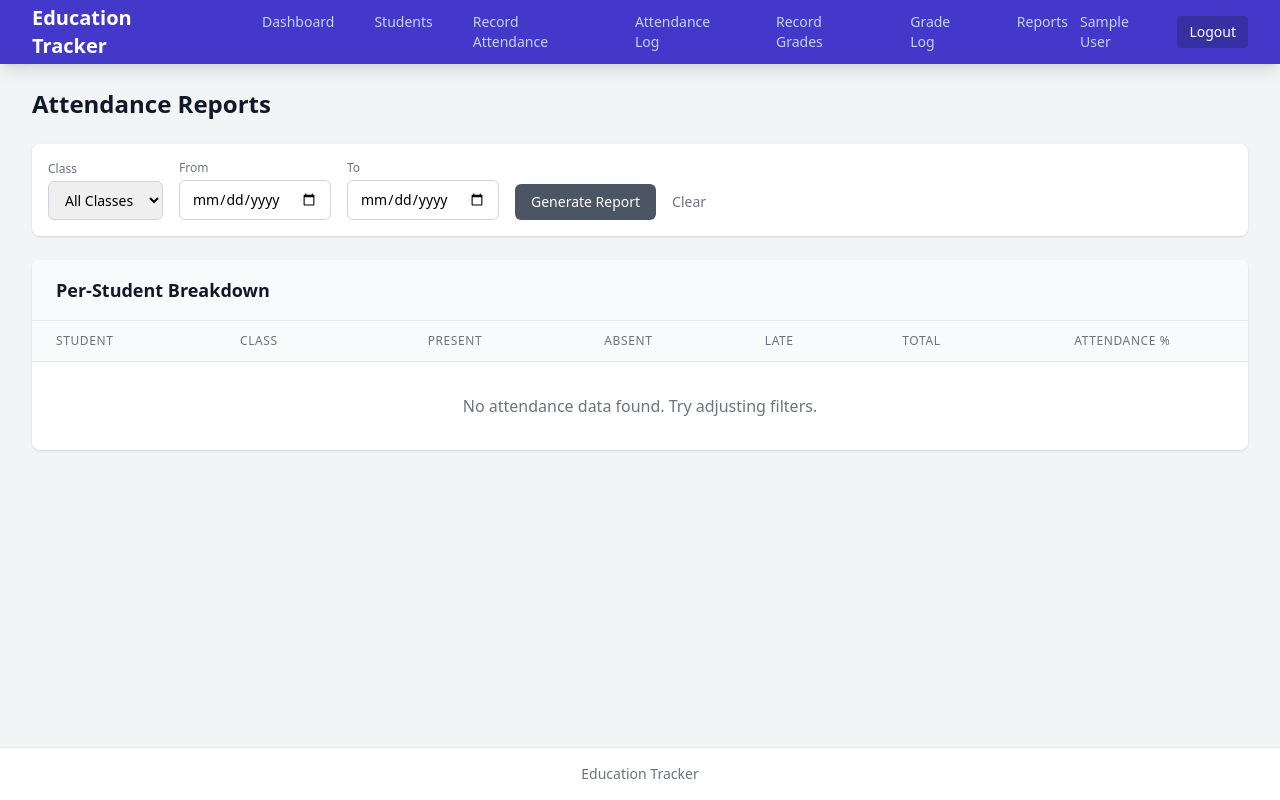
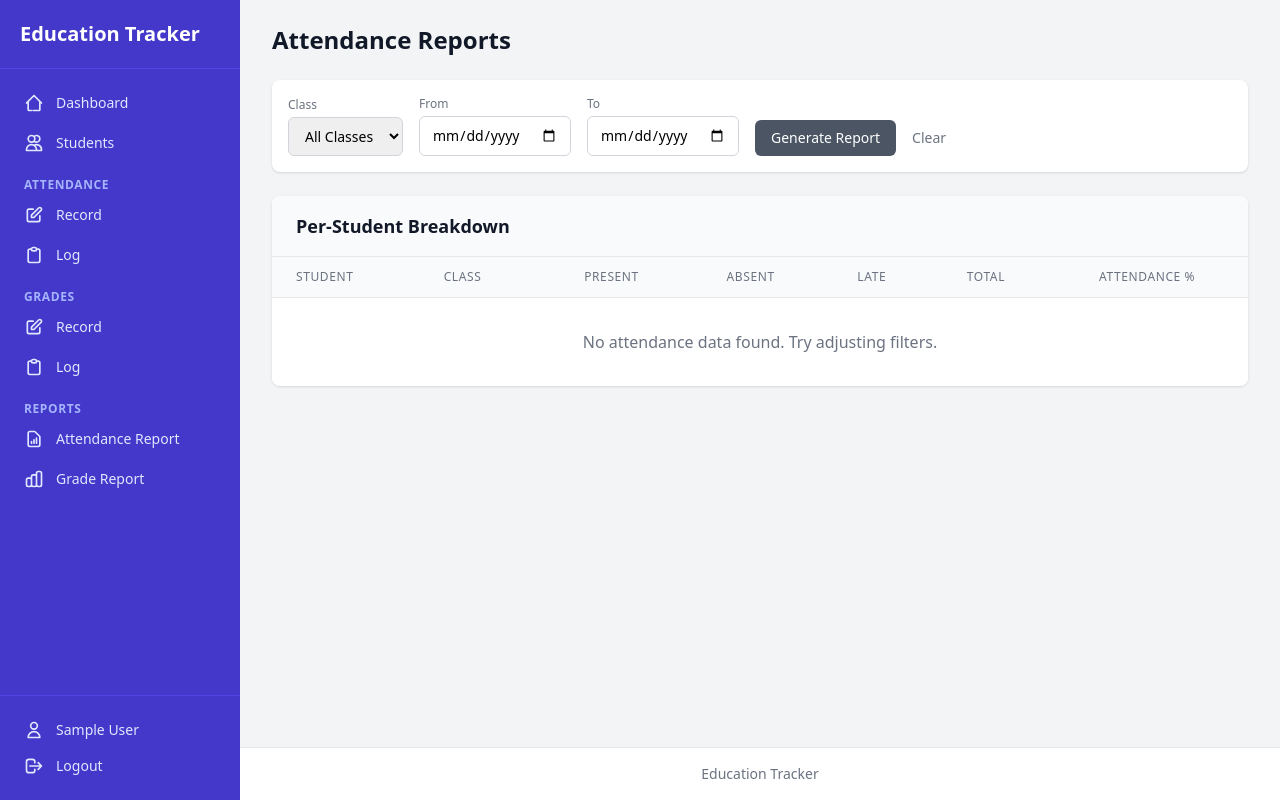
Before and after one commit to jagonzibwa/EducationTracker, a Django app: page /reports/ in a window 1280 px wide. Run offline with Django 5.2, Linux system fonts and the light colour scheme; the visitor is signed in with stand-in values (Sample User, id 1); data that the repository does not hold is empty; some libraries are stand-ins or nearby versions.

Commit message:
Replace horizontal navbar with vertical sidebar and add reports submenu as well as fixing print/donwload reports generated feature

```diff
--- a/templates/base.html
+++ b/templates/base.html
@@ -9,9 +9,11 @@
         [x-cloak] { display: none !important; }
     </style>
 </head>
-<body class="bg-gray-100 min-h-screen flex flex-col">
+<body class="bg-gray-100 min-h-screen">
     {% include "navbar.html" %}
 
+    <!-- Main content area: offset by sidebar width on large screens -->
+    <div class="lg:ml-60 min-h-screen flex flex-col">
         <main class="flex-1 max-w-7xl w-full mx-auto py-6 px-4 sm:px-6 lg:px-8">
             {% if messages %}
             <div class="mb-4 space-y-2">
@@ -35,6 +37,7 @@
                 Education Tracker
             </div>
         </footer>
+    </div>
 
     {% block extra_js %}{% endblock %}
 </body>
--- a/templates/navbar.html
+++ b/templates/navbar.html
@@ -1,110 +1,149 @@
 {% load static %}
-<nav class="bg-indigo-700 shadow-lg">
-    <div class="max-w-7xl mx-auto px-4 sm:px-6 lg:px-8">
-        <div class="flex items-center justify-between h-16">
-            <div class="flex items-center">
-                <a href="{% url 'dashboard' %}" class="text-white font-bold text-xl">
-                    Education Tracker
-                </a>
-                {% if user.is_authenticated %}
-                <div class="hidden md:flex ml-10 space-x-4">
-                    <a href="{% url 'dashboard' %}" class="text-indigo-200 hover:text-white px-3 py-2 rounded-md text-sm font-medium">
-                        Dashboard
-                    </a>
-                    {% if user.profile.role == 'parent' %}
-                    <a href="{% url 'parent_attendance' %}" class="text-indigo-200 hover:text-white px-3 py-2 rounded-md text-sm font-medium">
-                        Attendance
-                    </a>
-                    <a href="{% url 'parent_grades' %}" class="text-indigo-200 hover:text-white px-3 py-2 rounded-md text-sm font-medium">
-                        Grades
-                    </a>
-                    {% else %}
-                    {% if user.profile.role == 'admin' or user.profile.role == 'sysadmin' %}
-                    <a href="{% url 'class_list' %}" class="text-indigo-200 hover:text-white px-3 py-2 rounded-md text-sm font-medium">
-                        Classes
-                    </a>
-                    {% endif %}
-                    <a href="{% url 'student_list' %}" class="text-indigo-200 hover:text-white px-3 py-2 rounded-md text-sm font-medium">
-                        Students
-                    </a>
-                    <a href="{% url 'attendance_record' %}" class="text-indigo-200 hover:text-white px-3 py-2 rounded-md text-sm font-medium">
-                        Record Attendance
-                    </a>
-                    <a href="{% url 'attendance_list' %}" class="text-indigo-200 hover:text-white px-3 py-2 rounded-md text-sm font-medium">
-                        Attendance Log
-                    </a>
-                    <a href="{% url 'grade_record' %}" class="text-indigo-200 hover:text-white px-3 py-2 rounded-md text-sm font-medium">
-                        Record Grades
-                    </a>
-                    <a href="{% url 'grade_list' %}" class="text-indigo-200 hover:text-white px-3 py-2 rounded-md text-sm font-medium">
-                        Grade Log
-                    </a>
-                    <a href="{% url 'report' %}" class="text-indigo-200 hover:text-white px-3 py-2 rounded-md text-sm font-medium">
-                        Reports
-                    </a>
-                    {% if user.profile.role == 'admin' or user.profile.role == 'sysadmin' %}
-                    <a href="{% url 'notification_log' %}" class="text-indigo-200 hover:text-white px-3 py-2 rounded-md text-sm font-medium">
-                        SMS Log
-                    </a>
-                    <a href="{% url 'user_list' %}" class="text-indigo-200 hover:text-white px-3 py-2 rounded-md text-sm font-medium">
-                        Users
-                    </a>
-                    {% endif %}
-                    {% endif %}
-                </div>
-                {% endif %}
-            </div>
-            <div class="flex items-center space-x-4">
-                {% if user.is_authenticated %}
-                <a href="{% url 'profile' %}" class="text-indigo-200 hover:text-white text-sm">
-                    {{ user.get_full_name|default:user.username }}
-                </a>
-                <form method="post" action="{% url 'logout' %}" class="inline">
-                    {% csrf_token %}
-                    <button type="submit" class="bg-indigo-800 hover:bg-indigo-900 text-white px-3 py-1.5 rounded text-sm">
-                        Logout
-                    </button>
-                </form>
-                {% else %}
-                <a href="{% url 'login' %}" class="text-indigo-200 hover:text-white text-sm">Login</a>
-                {% endif %}
-            </div>
-            <!-- Mobile menu button -->
-            {% if user.is_authenticated %}
-            <div class="md:hidden">
-                <button onclick="document.getElementById('mobile-menu').classList.toggle('hidden')" class="text-indigo-200 hover:text-white">
+
+<!-- Mobile top bar -->
+<div class="lg:hidden bg-indigo-700 flex items-center justify-between px-4 h-14">
+    <a href="{% url 'dashboard' %}" class="text-white font-bold text-lg">Education Tracker</a>
+    <button onclick="document.getElementById('sidebar').classList.toggle('-translate-x-full')" class="text-indigo-200 hover:text-white">
         <svg class="h-6 w-6" fill="none" viewBox="0 0 24 24" stroke="currentColor">
             <path stroke-linecap="round" stroke-linejoin="round" stroke-width="2" d="M4 6h16M4 12h16M4 18h16"/>
         </svg>
     </button>
 </div>
+
+<!-- Sidebar -->
+<aside id="sidebar" class="fixed inset-y-0 left-0 z-30 w-60 bg-indigo-700 transform -translate-x-full lg:translate-x-0 transition-transform duration-200 ease-in-out flex flex-col">
+
+    <!-- Logo -->
+    <div class="px-5 py-5 border-b border-indigo-600">
+        <a href="{% url 'dashboard' %}" class="text-white font-bold text-xl">Education Tracker</a>
+    </div>
+
+    <!-- Nav links -->
+    <nav class="flex-1 overflow-y-auto px-3 py-4 space-y-1">
+        {% if user.is_authenticated %}
+
+        <a href="{% url 'dashboard' %}" class="flex items-center px-3 py-2 text-sm font-medium rounded-md text-indigo-100 hover:bg-indigo-600 hover:text-white">
+            <svg class="w-5 h-5 mr-3" fill="none" viewBox="0 0 24 24" stroke="currentColor"><path stroke-linecap="round" stroke-linejoin="round" stroke-width="2" d="M3 12l2-2m0 0l7-7 7 7M5 10v10a1 1 0 001 1h3m10-11l2 2m-2-2v10a1 1 0 01-1 1h-3m-4 0h4"/></svg>
+            Dashboard
+        </a>
+
+        {% if user.profile.role == 'parent' %}
+        <!-- Parent links -->
+        <a href="{% url 'parent_attendance' %}" class="flex items-center px-3 py-2 text-sm font-medium rounded-md text-indigo-100 hover:bg-indigo-600 hover:text-white">
+            <svg class="w-5 h-5 mr-3" fill="none" viewBox="0 0 24 24" stroke="currentColor"><path stroke-linecap="round" stroke-linejoin="round" stroke-width="2" d="M9 5H7a2 2 0 00-2 2v12a2 2 0 002 2h10a2 2 0 002-2V7a2 2 0 00-2-2h-2M9 5a2 2 0 002 2h2a2 2 0 002-2M9 5a2 2 0 012-2h2a2 2 0 012 2m-6 9l2 2 4-4"/></svg>
+            Attendance
+        </a>
+        <a href="{% url 'parent_grades' %}" class="flex items-center px-3 py-2 text-sm font-medium rounded-md text-indigo-100 hover:bg-indigo-600 hover:text-white">
+            <svg class="w-5 h-5 mr-3" fill="none" viewBox="0 0 24 24" stroke="currentColor"><path stroke-linecap="round" stroke-linejoin="round" stroke-width="2" d="M9 19v-6a2 2 0 00-2-2H5a2 2 0 00-2 2v6a2 2 0 002 2h2a2 2 0 002-2zm0 0V9a2 2 0 012-2h2a2 2 0 012 2v10m-6 0a2 2 0 002 2h2a2 2 0 002-2m0 0V5a2 2 0 012-2h2a2 2 0 012 2v14a2 2 0 01-2 2h-2a2 2 0 01-2-2z"/></svg>
+            Grades
+        </a>
+
+        {% else %}
+        <!-- Admin/Teacher links -->
+
+        {% if user.profile.role == 'admin' or user.profile.role == 'sysadmin' %}
+        <a href="{% url 'class_list' %}" class="flex items-center px-3 py-2 text-sm font-medium rounded-md text-indigo-100 hover:bg-indigo-600 hover:text-white">
+            <svg class="w-5 h-5 mr-3" fill="none" viewBox="0 0 24 24" stroke="currentColor"><path stroke-linecap="round" stroke-linejoin="round" stroke-width="2" d="M19 21V5a2 2 0 00-2-2H7a2 2 0 00-2 2v16m14 0h2m-2 0h-5m-9 0H3m2 0h5M9 7h1m-1 4h1m4-4h1m-1 4h1m-5 10v-5a1 1 0 011-1h2a1 1 0 011 1v5m-4 0h4"/></svg>
+            Classes
+        </a>
         {% endif %}
+
+        <a href="{% url 'student_list' %}" class="flex items-center px-3 py-2 text-sm font-medium rounded-md text-indigo-100 hover:bg-indigo-600 hover:text-white">
+            <svg class="w-5 h-5 mr-3" fill="none" viewBox="0 0 24 24" stroke="currentColor"><path stroke-linecap="round" stroke-linejoin="round" stroke-width="2" d="M12 4.354a4 4 0 110 5.292M15 21H3v-1a6 6 0 0112 0v1zm0 0h6v-1a6 6 0 00-9-5.197M13 7a4 4 0 11-8 0 4 4 0 018 0z"/></svg>
+            Students
+        </a>
+
+        <!-- Attendance section -->
+        <div class="pt-3">
+            <p class="px-3 text-xs font-semibold text-indigo-300 uppercase tracking-wider">Attendance</p>
         </div>
+        <a href="{% url 'attendance_record' %}" class="flex items-center px-3 py-2 text-sm font-medium rounded-md text-indigo-100 hover:bg-indigo-600 hover:text-white">
+            <svg class="w-5 h-5 mr-3" fill="none" viewBox="0 0 24 24" stroke="currentColor"><path stroke-linecap="round" stroke-linejoin="round" stroke-width="2" d="M11 5H6a2 2 0 00-2 2v11a2 2 0 002 2h11a2 2 0 002-2v-5m-1.414-9.414a2 2 0 112.828 2.828L11.828 15H9v-2.828l8.586-8.586z"/></svg>
+            Record
+        </a>
+        <a href="{% url 'attendance_list' %}" class="flex items-center px-3 py-2 text-sm font-medium rounded-md text-indigo-100 hover:bg-indigo-600 hover:text-white">
+            <svg class="w-5 h-5 mr-3" fill="none" viewBox="0 0 24 24" stroke="currentColor"><path stroke-linecap="round" stroke-linejoin="round" stroke-width="2" d="M9 5H7a2 2 0 00-2 2v12a2 2 0 002 2h10a2 2 0 002-2V7a2 2 0 00-2-2h-2M9 5a2 2 0 002 2h2a2 2 0 002-2M9 5a2 2 0 012-2h2a2 2 0 012 2"/></svg>
+            Log
+        </a>
+
+        <!-- Grades section -->
+        <div class="pt-3">
+            <p class="px-3 text-xs font-semibold text-indigo-300 uppercase tracking-wider">Grades</p>
         </div>
-    <!-- Mobile menu -->
-    {% if user.is_authenticated %}
-    <div id="mobile-menu" class="hidden md:hidden bg-indigo-800">
-        <div class="px-2 pt-2 pb-3 space-y-1">
-            <a href="{% url 'dashboard' %}" class="text-indigo-200 hover:text-white block px-3 py-2 rounded-md text-base font-medium">Dashboard</a>
-            {% if user.profile.role == 'parent' %}
-            <a href="{% url 'parent_attendance' %}" class="text-indigo-200 hover:text-white block px-3 py-2 rounded-md text-base font-medium">Attendance</a>
-            <a href="{% url 'parent_grades' %}" class="text-indigo-200 hover:text-white block px-3 py-2 rounded-md text-base font-medium">Grades</a>
-            {% else %}
+        <a href="{% url 'grade_record' %}" class="flex items-center px-3 py-2 text-sm font-medium rounded-md text-indigo-100 hover:bg-indigo-600 hover:text-white">
+            <svg class="w-5 h-5 mr-3" fill="none" viewBox="0 0 24 24" stroke="currentColor"><path stroke-linecap="round" stroke-linejoin="round" stroke-width="2" d="M11 5H6a2 2 0 00-2 2v11a2 2 0 002 2h11a2 2 0 002-2v-5m-1.414-9.414a2 2 0 112.828 2.828L11.828 15H9v-2.828l8.586-8.586z"/></svg>
+            Record
+        </a>
+        <a href="{% url 'grade_list' %}" class="flex items-center px-3 py-2 text-sm font-medium rounded-md text-indigo-100 hover:bg-indigo-600 hover:text-white">
+            <svg class="w-5 h-5 mr-3" fill="none" viewBox="0 0 24 24" stroke="currentColor"><path stroke-linecap="round" stroke-linejoin="round" stroke-width="2" d="M9 5H7a2 2 0 00-2 2v12a2 2 0 002 2h10a2 2 0 002-2V7a2 2 0 00-2-2h-2M9 5a2 2 0 002 2h2a2 2 0 002-2M9 5a2 2 0 012-2h2a2 2 0 012 2"/></svg>
+            Log
+        </a>
+
+        <!-- Reports section with submenu -->
+        <div class="pt-3">
+            <p class="px-3 text-xs font-semibold text-indigo-300 uppercase tracking-wider">Reports</p>
+        </div>
+        <a href="{% url 'report' %}" class="flex items-center px-3 py-2 text-sm font-medium rounded-md text-indigo-100 hover:bg-indigo-600 hover:text-white">
+            <svg class="w-5 h-5 mr-3" fill="none" viewBox="0 0 24 24" stroke="currentColor"><path stroke-linecap="round" stroke-linejoin="round" stroke-width="2" d="M9 17v-2m3 2v-4m3 4v-6m2 10H7a2 2 0 01-2-2V5a2 2 0 012-2h5.586a1 1 0 01.707.293l5.414 5.414a1 1 0 01.293.707V19a2 2 0 01-2 2z"/></svg>
+            Attendance Report
+        </a>
+        <a href="{% url 'grade_report' %}" class="flex items-center px-3 py-2 text-sm font-medium rounded-md text-indigo-100 hover:bg-indigo-600 hover:text-white">
+            <svg class="w-5 h-5 mr-3" fill="none" viewBox="0 0 24 24" stroke="currentColor"><path stroke-linecap="round" stroke-linejoin="round" stroke-width="2" d="M9 19v-6a2 2 0 00-2-2H5a2 2 0 00-2 2v6a2 2 0 002 2h2a2 2 0 002-2zm0 0V9a2 2 0 012-2h2a2 2 0 012 2v10m-6 0a2 2 0 002 2h2a2 2 0 002-2m0 0V5a2 2 0 012-2h2a2 2 0 012 2v14a2 2 0 01-2 2h-2a2 2 0 01-2-2z"/></svg>
+            Grade Report
+        </a>
+
         {% if user.profile.role == 'admin' or user.profile.role == 'sysadmin' %}
-            <a href="{% url 'class_list' %}" class="text-indigo-200 hover:text-white block px-3 py-2 rounded-md text-base font-medium">Classes</a>
+        <!-- Admin section -->
+        <div class="pt-3">
+            <p class="px-3 text-xs font-semibold text-indigo-300 uppercase tracking-wider">Admin</p>
+        </div>
+        <a href="{% url 'notification_log' %}" class="flex items-center px-3 py-2 text-sm font-medium rounded-md text-indigo-100 hover:bg-indigo-600 hover:text-white">
+            <svg class="w-5 h-5 mr-3" fill="none" viewBox="0 0 24 24" stroke="currentColor"><path stroke-linecap="round" stroke-linejoin="round" stroke-width="2" d="M8 10h.01M12 10h.01M16 10h.01M9 16H5a2 2 0 01-2-2V6a2 2 0 012-2h14a2 2 0 012 2v8a2 2 0 01-2 2h-5l-5 5v-5z"/></svg>
+            SMS Log
+        </a>
+        <a href="{% url 'user_list' %}" class="flex items-center px-3 py-2 text-sm font-medium rounded-md text-indigo-100 hover:bg-indigo-600 hover:text-white">
+            <svg class="w-5 h-5 mr-3" fill="none" viewBox="0 0 24 24" stroke="currentColor"><path stroke-linecap="round" stroke-linejoin="round" stroke-width="2" d="M5.121 17.804A13.937 13.937 0 0112 16c2.5 0 4.847.655 6.879 1.804M15 10a3 3 0 11-6 0 3 3 0 016 0zm6 2a9 9 0 11-18 0 9 9 0 0118 0z"/></svg>
+            Users
+        </a>
         {% endif %}
-            <a href="{% url 'student_list' %}" class="text-indigo-200 hover:text-white block px-3 py-2 rounded-md text-base font-medium">Students</a>
-            <a href="{% url 'attendance_record' %}" class="text-indigo-200 hover:text-white block px-3 py-2 rounded-md text-base font-medium">Record Attendance</a>
-            <a href="{% url 'attendance_list' %}" class="text-indigo-200 hover:text-white block px-3 py-2 rounded-md text-base font-medium">Attendance Log</a>
-            <a href="{% url 'grade_record' %}" class="text-indigo-200 hover:text-white block px-3 py-2 rounded-md text-base font-medium">Record Grades</a>
-            <a href="{% url 'grade_list' %}" class="text-indigo-200 hover:text-white block px-3 py-2 rounded-md text-base font-medium">Grade Log</a>
-            <a href="{% url 'report' %}" class="text-indigo-200 hover:text-white block px-3 py-2 rounded-md text-base font-medium">Reports</a>
-            {% if user.profile.role == 'admin' or user.profile.role == 'sysadmin' %}
-            <a href="{% url 'notification_log' %}" class="text-indigo-200 hover:text-white block px-3 py-2 rounded-md text-base font-medium">SMS Log</a>
-            <a href="{% url 'user_list' %}" class="text-indigo-200 hover:text-white block px-3 py-2 rounded-md text-base font-medium">Users</a>
+
         {% endif %}
         {% endif %}
-        </div>
+    </nav>
+
+    <!-- User section at bottom -->
+    {% if user.is_authenticated %}
+    <div class="border-t border-indigo-600 px-3 py-4">
+        <a href="{% url 'profile' %}" class="flex items-center px-3 py-2 text-sm font-medium rounded-md text-indigo-100 hover:bg-indigo-600 hover:text-white">
+            <svg class="w-5 h-5 mr-3" fill="none" viewBox="0 0 24 24" stroke="currentColor"><path stroke-linecap="round" stroke-linejoin="round" stroke-width="2" d="M16 7a4 4 0 11-8 0 4 4 0 018 0zM12 14a7 7 0 00-7 7h14a7 7 0 00-7-7z"/></svg>
+            {{ user.get_full_name|default:user.username }}
+        </a>
+        <form method="post" action="{% url 'logout' %}">
+            {% csrf_token %}
+            <button type="submit" class="flex items-center w-full px-3 py-2 text-sm font-medium rounded-md text-indigo-100 hover:bg-indigo-600 hover:text-white">
+                <svg class="w-5 h-5 mr-3" fill="none" viewBox="0 0 24 24" stroke="currentColor"><path stroke-linecap="round" stroke-linejoin="round" stroke-width="2" d="M17 16l4-4m0 0l-4-4m4 4H7m6 4v1a3 3 0 01-3 3H6a3 3 0 01-3-3V7a3 3 0 013-3h4a3 3 0 013 3v1"/></svg>
+                Logout
+            </button>
+        </form>
     </div>
     {% endif %}
-</nav>
+</aside>
+
+<!-- Overlay for mobile -->
+<div onclick="document.getElementById('sidebar').classList.add('-translate-x-full')"
+     class="fixed inset-0 z-20 bg-black bg-opacity-50 lg:hidden"
+     style="display:none"
+     id="sidebar-overlay"></div>
+
+<script>
+    const sidebar = document.getElementById('sidebar');
+    const overlay = document.getElementById('sidebar-overlay');
+    const observer = new MutationObserver(() => {
+        if (sidebar.classList.contains('-translate-x-full')) {
+            overlay.style.display = 'none';
+        } else {
+            overlay.style.display = 'block';
+        }
+    });
+    observer.observe(sidebar, { attributes: true, attributeFilter: ['class'] });
+</script>
--- a/tracker/templates/tracker/grade_report.html
+++ b/tracker/templates/tracker/grade_report.html
@@ -36,6 +36,12 @@
         <div class="flex items-end gap-2">
             <button type="submit" class="bg-indigo-600 text-white px-4 py-2 rounded-md hover:bg-indigo-700">Filter</button>
             <a href="{% url 'grade_report' %}" class="bg-gray-200 text-gray-700 px-4 py-2 rounded-md hover:bg-gray-300">Clear</a>
+            {% if student_stats %}
+            <a href="{% url 'grade_report_print' %}?class_id={{ class_filter }}&term={{ term_filter }}&subject={{ subject_filter }}" target="_blank"
+                class="bg-gray-800 text-white px-4 py-2 rounded-md hover:bg-gray-900">
+                Print / Download Report
+            </a>
+            {% endif %}
         </div>
     </form>
 </div>
--- a/tracker/templates/tracker/report.html
+++ b/tracker/templates/tracker/report.html
@@ -29,6 +29,12 @@
         </div>
         <button type="submit" class="bg-gray-600 text-white px-4 py-2 rounded-md hover:bg-gray-700 text-sm">Generate Report</button>
         <a href="{% url 'report' %}" class="text-gray-500 hover:text-gray-700 text-sm py-2">Clear</a>
+        {% if student_stats %}
+        <a href="{% url 'report_print' %}?class_id={{ class_filter }}&date_from={{ date_from }}&date_to={{ date_to }}" target="_blank"
+            class="bg-indigo-600 text-white px-4 py-2 rounded-md hover:bg-indigo-700 text-sm ml-auto">
+            Print / Download Report
+        </a>
+        {% endif %}
     </form>
 </div>
 
--- a/tracker/urls.py
+++ b/tracker/urls.py
@@ -39,12 +39,14 @@ urlpatterns = [
 
     # - Reports -
     path('reports/', views.report_view, name='report'),                           # Attendance reports
+    path('reports/print/', views.report_print_view, name='report_print'),        # Printable report
 
     # - Grades -
     path('grades/', views.grade_list_view, name='grade_list'),                    # View grade log
     path('grades/record/', views.grade_record_view, name='grade_record'),         # Record grades
     path('grades/<int:pk>/edit/', views.grade_edit_view, name='grade_edit'),      # Edit/correct grade
     path('grades/reports/', views.grade_report_view, name='grade_report'),        # Grade reports
+    path('grades/reports/print/', views.grade_report_print_view, name='grade_report_print'),  # Printable grade report
 
     # - Parent Portal -
     path('parent/attendance/', views.parent_attendance_view, name='parent_attendance'),
--- a/tracker/views.py
+++ b/tracker/views.py
@@ -697,6 +697,75 @@ def report_view(request):
 
 
 #
+# Printable Attendance Report View
+#
+@login_required
+@role_required(['admin', 'sysadmin', 'teacher'])
+def report_print_view(request):
+    """
+    Generate a printable attendance report that opens in a new window.
+    Uses the same filtering logic as report_view but renders a standalone
+    print-friendly template without the navbar/footer.
+    """
+    records = AttendanceRecord.objects.filter(corrections__isnull=True)
+
+    if request.user.profile.role == 'teacher':
+        records = records.filter(student__school_class__teacher=request.user)
+
+    class_filter = request.GET.get('class_id', '')
+    date_from = request.GET.get('date_from', '')
+    date_to = request.GET.get('date_to', '')
+
+    class_name = ''
+    if class_filter:
+        records = records.filter(student__school_class_id=class_filter)
+        try:
+            class_name = SchoolClass.objects.get(id=class_filter).name
+        except SchoolClass.DoesNotExist:
+            pass
+    if date_from:
+        records = records.filter(date__gte=date_from)
+    if date_to:
+        records = records.filter(date__lte=date_to)
+
+    student_stats = list(records.values(
+        'student__id', 'student__first_name', 'student__last_name',
+        'student__school_class__name'
+    ).annotate(
+        total=Count('id'),
+        present=Count('id', filter=Q(status='present')),
+        absent=Count('id', filter=Q(status='absent')),
+        late=Count('id', filter=Q(status='late')),
+    ).order_by('student__last_name', 'student__first_name'))
+
+    for stat in student_stats:
+        if stat['total'] > 0:
+            stat['attendance_pct'] = round(stat['present'] / stat['total'] * 100)
+        else:
+            stat['attendance_pct'] = 0
+
+    overall = records.aggregate(
+        total=Count('id'),
+        present=Count('id', filter=Q(status='present')),
+        absent=Count('id', filter=Q(status='absent')),
+        late=Count('id', filter=Q(status='late')),
+    )
+
+    if overall['total'] and overall['total'] > 0:
+        overall['attendance_pct'] = round(overall['present'] / overall['total'] * 100)
+    else:
+        overall['attendance_pct'] = 0
+
+    return render(request, 'tracker/report_print.html', {
+        'student_stats': student_stats,
+        'overall': overall,
+        'class_name': class_name,
+        'date_from': date_from,
+        'date_to': date_to,
+    })
+
+
+#
 # SMS Notification Log View (Admin Only)
 #
 @login_required
@@ -945,6 +1014,80 @@ def grade_report_view(request):
 
 
 #
+# Printable Grade Report View
+#
+@login_required
+@role_required(['admin', 'sysadmin', 'teacher', 'parent'])
+def grade_report_print_view(request):
+    """
+    Generate a printable grade report that opens in a new window.
+    Uses the same filtering logic as grade_report_view but renders a standalone
+    print-friendly template without the navbar/footer.
+    """
+    from django.db.models import Avg, Max, Min
+
+    records = GradeRecord.objects.filter(corrections__isnull=True)
+
+    if request.user.profile.role == 'teacher':
+        records = records.filter(student__school_class__teacher=request.user)
+    elif request.user.profile.role == 'parent':
+        children_ids = request.user.profile.children.values_list('id', flat=True)
+        records = records.filter(student_id__in=children_ids)
+
+    class_filter = request.GET.get('class_id', '')
+    term_filter = request.GET.get('term', '')
+    subject_filter = request.GET.get('subject', '')
+
+    class_name = ''
+    if class_filter:
+        records = records.filter(student__school_class_id=class_filter)
+        try:
+            class_name = SchoolClass.objects.get(id=class_filter).name
+        except SchoolClass.DoesNotExist:
+            pass
+    if term_filter:
+        records = records.filter(term=term_filter)
+    if subject_filter:
+        records = records.filter(subject__icontains=subject_filter)
+
+    # Resolve term display name
+    term_name = ''
+    if term_filter:
+        term_dict = dict(GradeRecord.TERM_CHOICES)
+        term_name = term_dict.get(term_filter, term_filter)
+
+    student_stats = list(records.values(
+        'student__id', 'student__first_name', 'student__last_name',
+        'student__school_class__name'
+    ).annotate(
+        avg_score=Avg('score'),
+        max_score=Max('score'),
+        min_score=Min('score'),
+        total_grades=Count('id'),
+    ).order_by('student__last_name', 'student__first_name'))
+
+    for stat in student_stats:
+        stat['avg_score'] = round(float(stat['avg_score']), 1) if stat['avg_score'] else 0
+
+    overall = records.aggregate(
+        avg_score=Avg('score'),
+        total_grades=Count('id'),
+    )
+    if overall['avg_score']:
+        overall['avg_score'] = round(float(overall['avg_score']), 1)
+    else:
+        overall['avg_score'] = 0
+
+    return render(request, 'tracker/grade_report_print.html', {
+        'student_stats': student_stats,
+        'overall': overall,
+        'class_name': class_name,
+        'term_name': term_name,
+        'subject_filter': subject_filter,
+    })
+
+
+#
 # Parent Portal Views
 #
 @login_required
```
Also changed, not shown: tracker/templates/tracker/grade_report_print.html (added, +120 -0 lines), tracker/templates/tracker/report_print.html (added, +132 -0 lines). Lines whose indentation alone changed are shown as unchanged.
